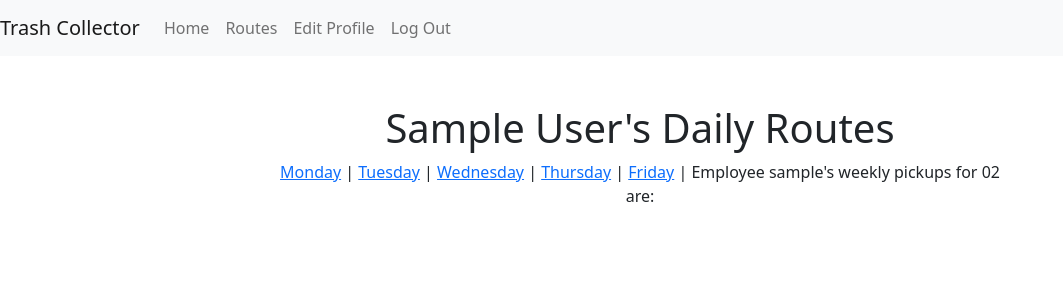
After one commit to joeylking/TrashCollector, a Django app: page /employees/routes/02 in a window 1280 px wide. The commit adds this page. Shown: the top 300 px of the page, without its empty margins (0-1063 px from the left). Run offline with Django 3.2, Linux system fonts and the light colour scheme; a user stored in the database is signed in; tables that the repository leaves empty hold one stand-in row (values such as "Sample post").

Commit message:
Changed employee index to use employee base. Updated employee nav bar. Began Daily routes page

```diff
--- a/trash_collector/employees/templates/employees/edit_profile.html
+++ b/trash_collector/employees/templates/employees/edit_profile.html
@@ -1,4 +1,4 @@
-{% extends 'employees\employee_base.html' %}
+{% extends 'employees/employee_base.html' %}
 {% block title %} Employee Profile Edit {% endblock %}
 {% block header %} Update Your Information {% endblock %}
 {% block content %}
--- a/trash_collector/employees/templates/employees/employee_base.html
+++ b/trash_collector/employees/templates/employees/employee_base.html
@@ -1,10 +1,7 @@
 {% extends 'base.html' %}
 
 {% block navbar %}
-
     <a class="nav-item nav-link" href="{% url 'employees:index' %}">Home</a>
-    <a class="nav-item nav-link" href="{% url 'employees:route' %}">Todays Route</a>
-    <a class="nav-item nav-link" href="{% url 'employees:choose_route' %}">Daily Route</a>
+    <a class="nav-item nav-link" href="{% url 'employees:routes' 'Monday' %}">Routes</a>
     <a class="nav-item nav-link" href="{% url 'employees:edit_profile' %}">Edit Profile</a>
-
 {% endblock %}
--- a/trash_collector/employees/templates/employees/index.html
+++ b/trash_collector/employees/templates/employees/index.html
@@ -1,4 +1,4 @@
-{% extends 'base.html' %}
+{% extends 'employees/employee_base.html' %}
 
 {% block title %}{% block header %} Employee Home {% endblock %}{% endblock %}
 
@@ -7,7 +7,7 @@
     Hello Employee {{ user.username }}! Today is {{ today_day }} {{ today_date }} These customers need pickup:
     <ul>
     {% for customer in customers_not_picked_up %}
-      <li>{{customer.name}}</li>
+      <li>{{customer.name}} - {{customer.address}}</li>
       <a class="btn btn-primary btn-sm" href="{% url 'employees:serviced' customer.id %}" role="button">Mark Serviced</a> <br>
     {% endfor %}
     </ul>
--- /dev/null
+++ b/trash_collector/employees/templates/employees/routes.html
@@ -0,0 +1,20 @@
+{% extends 'employees\employee_base.html' %}
+
+{% block title %}{% block header %} {{logged_in_employee}}'s Daily Routes {% endblock %}{% endblock %}
+
+{% block content %}
+
+<a href="{% url 'employees:routes' Monday %}">Monday</a> |
+<a href="{% url 'employees:routes' Tuesday %}">Tuesday</a> |
+<a href="{% url 'employees:routes' Wednesday %}">Wednesday</a> |
+<a href="{% url 'employees:routes' Thursday %}">Thursday</a> |
+<a href="{% url 'employees:routes' Friday %}">Friday</a> |
+
+
+Employee {{ user.username }}'s weekly pickups for {{ day }} are:
+    <ul>
+    {% for customer in daily_pickups %}
+      <li>{{customer.name}} - {{customer.address}}</li>
+    </ul>
+    {% endfor %}
+{% endblock %}
--- a/trash_collector/employees/urls.py
+++ b/trash_collector/employees/urls.py
@@ -9,7 +9,7 @@ urlpatterns = [
     path('', views.index, name="index"),
     path('new/', views.create, name="create"),
     path('edit_profile/', views.edit_profile, name="edit_profile"),
-    # path('route/', views.route, name="route"),
+    path('routes/<str:day>', views.routes, name="routes"),
     path('serviced/<int:customer_id>/', views.serviced, name="serviced"),
     # path('choose_route/', views.choose_route, name="choose_route"),
 ]
--- a/trash_collector/employees/views.py
+++ b/trash_collector/employees/views.py
@@ -89,21 +89,16 @@ def update_balance(customer_id):
     customer_being_confirmed.save()
 
 
-def route(request):
+def routes(request, day):
     logged_in_user = request.user
     logged_in_employee = Employee.objects.get(user=logged_in_user)
-    logged_in_employee_zip_code = logged_in_employee.zip_code
-    today = date.today
-    curr_date = date.today()
+    Customer = apps.get_model('customers.Customer')
+    daily_pickups = Customer.objects.filter(weekly_pickup = day)
 
-    Customer = apps.get_model('customers.Customer')
-    customer_same_zip_code = Customer.objects.filter(zip_code = logged_in_employee_zip_code)
-    customer_pick_up_today = customer_same_zip_code.filter(QueryDict(weekly_pickup = calendar.day_name[curr_date.weekday()])|QueryDict(one_time_pickup = curr_date))
-    and_not_suspended = customer_pick_up_today.exclude(QueryDict(suspend_start__lte=curr_date)&QueryDict(suspend_end__gte=curr_date))
-    and_not_picked_up = and_not_suspended.exclude(date_of_last_pickup = curr_date)
     context = {
-        'valid_route': and_not_picked_up,
-        'today': today,
-        'logged_in_employee':logged_in_employee.name
+        'logged_in_employee':logged_in_employee,
+        'daily_pickups' : daily_pickups,
+        'day': day
     }
-    return render(request, 'employees/route.html', context)
+
+    return render(request, 'employees/routes.html', context)
```
Also changed, not shown: trash_collector/employees/templates/employees/route.html (deleted, +0 -15 lines).
